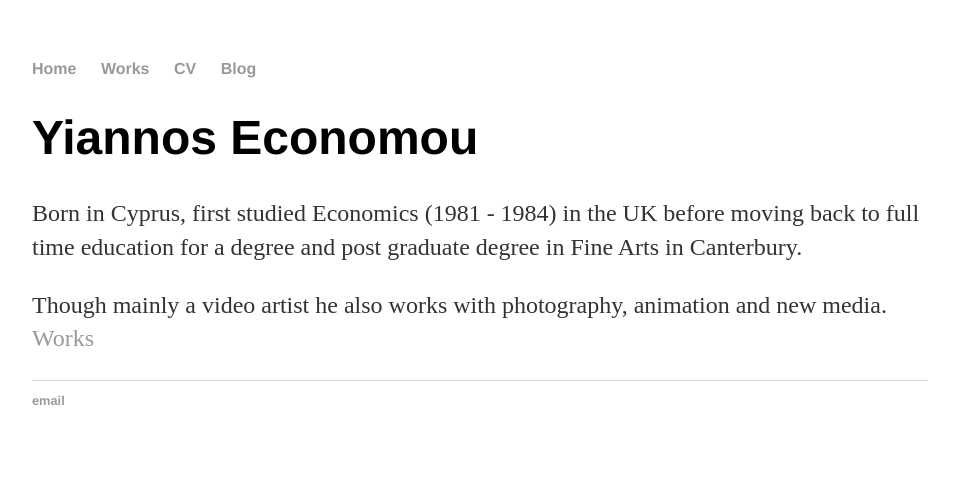
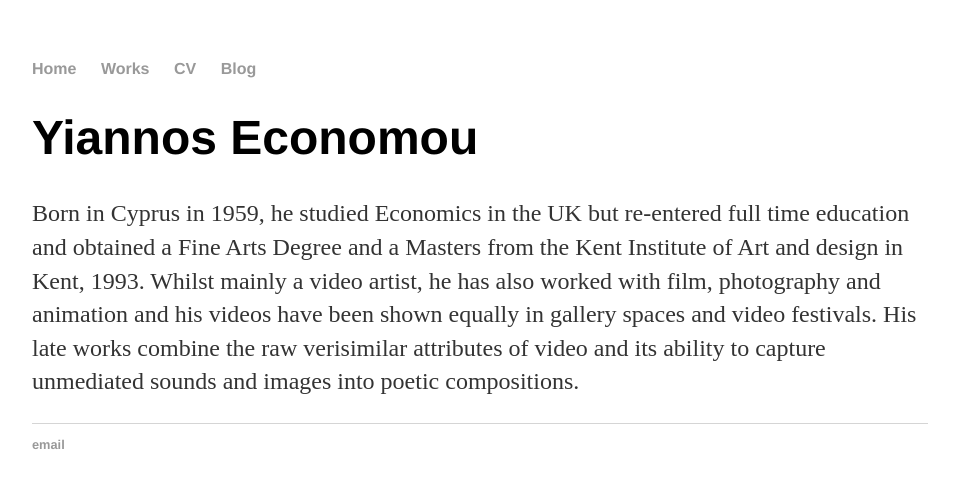
Before and after one commit to YiannosEconomou/Yiannos-E.net, a Jekyll site: the page built from cv.html, in a window 1280 px wide. Shown: the top 488 px of the page, without its empty margins (160-1119 px from the left). Built offline with Jekyll 4.4.1, drawn with Linux system fonts in a browser that asks for light colours.

Commit message:
Update cv.html

```diff
--- a/cv.html
+++ b/cv.html
@@ -5,9 +5,9 @@ title: Yiannos Economou, Video Artist
 
 <div class="blurb">
 	<h1>Yiannos Economou</h1>
-	<p>Born in Cyprus, first studied Economics (1981 - 1984) in the UK before moving back to full time education for a degree and post graduate degree in Fine Arts  in Canterbury.
-	<p>Though mainly a video artist he also works with photography, animation and new media.
-
-		<a href="/about">Works</a></p>
+	<p>Born in Cyprus in 1959,
+		he studied Economics in the UK but re-entered full time education and obtained a Fine Arts Degree and a Masters from
+		the Kent Institute of Art and design in Kent, 1993. Whilst mainly a video artist, he has also worked with film, photography and animation and his videos have been shown equally in gallery spaces and video festivals.
+		His late works combine the raw verisimilar attributes of video and its ability to capture unmediated sounds and images into poetic compositions.
 
 </div><!-- /.blurb -->
```
